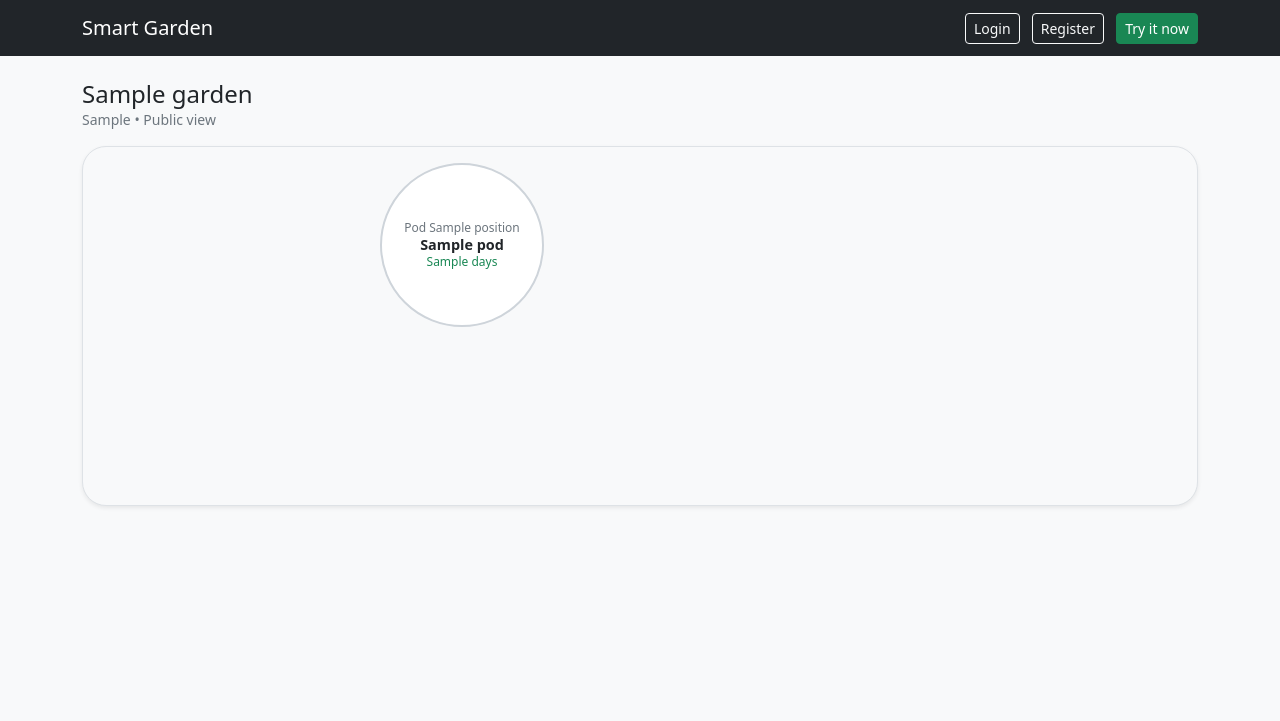
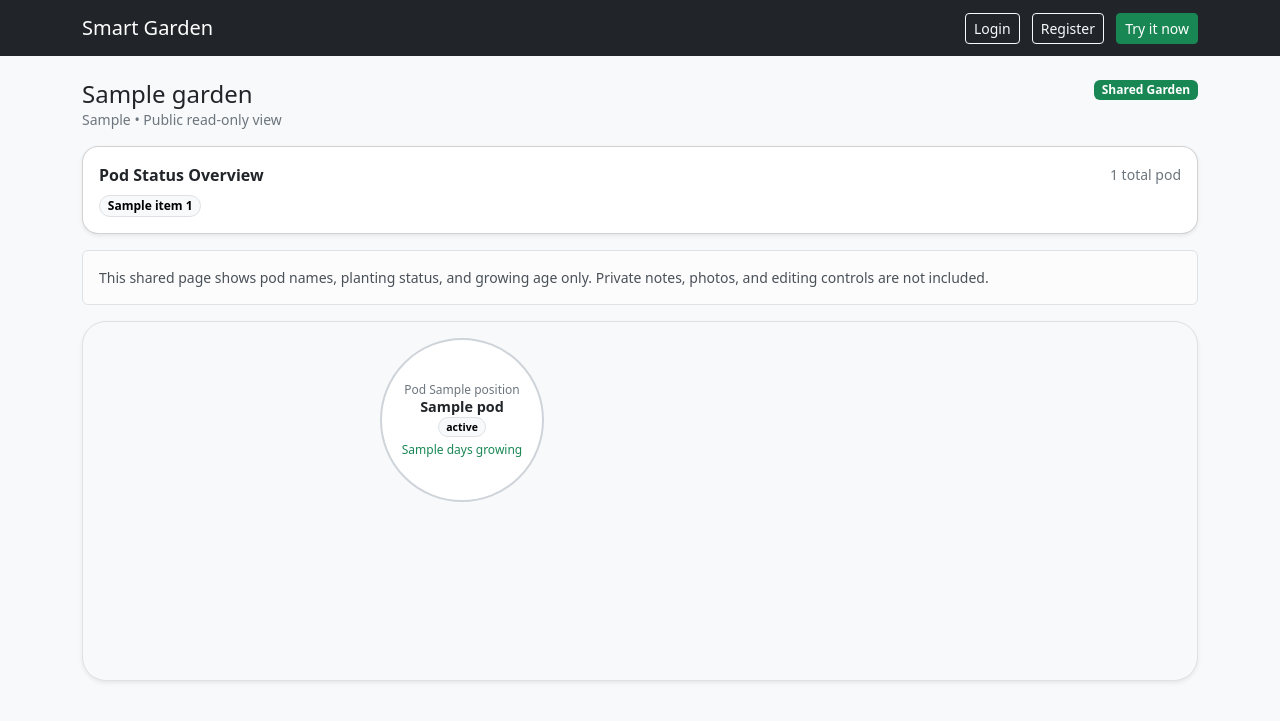
Before and after one commit to drakeg/smartgarden, a Django app: template templates/gardens/garden_public.html in a window 1280 px wide. Shown: the top 721 px of the page. Run offline with Django 5.2, Linux system fonts and the light colour scheme; the template is opened without the code that fills it: most values are stand-ins (such as "Sample title", 1, 10 or a date in 2020); some libraries are stand-ins or nearby versions.

Commit message:
Expand public garden snapshot

```diff
--- a/templates/gardens/garden_public.html
+++ b/templates/gardens/garden_public.html
@@ -1,9 +1,32 @@
 {% extends "gardens/base.html" %}
 {% block title %}{{ garden.name }} (Public){% endblock %}
 {% block content %}
-<div class="mb-3">
-  <h1 class="h4 mb-0">{{ garden.name }}</h1>
-  <div class="muted small">{{ garden.get_device_type_display }} • Public view</div>
+<div class="d-flex flex-wrap align-items-start justify-content-between gap-2 mb-3">
+  <div>
+    <h1 class="h4 mb-0">{{ garden.name }}</h1>
+    <div class="muted small">{{ garden.get_device_type_display }} • Public read-only view</div>
+  </div>
+  <span class="badge text-bg-success">Shared Garden</span>
+</div>
+
+<div class="card shadow-sm rounded-4 mb-3">
+  <div class="card-body py-3">
+    <div class="d-flex flex-wrap align-items-center justify-content-between gap-2 mb-2">
+      <div class="fw-semibold">Pod Status Overview</div>
+      <div class="muted small">{{ pods|length }} total pod{{ pods|length|pluralize }}</div>
+    </div>
+    <div class="d-flex flex-wrap gap-2">
+      {% for item in status_overview %}
+        <span class="badge rounded-pill text-bg-light border">
+          {{ item.label }} <span class="fw-bold">{{ item.count }}</span>
+        </span>
+      {% endfor %}
+    </div>
+  </div>
+</div>
+
+<div class="alert alert-light border small">
+  This shared page shows pod names, planting status, and growing age only. Private notes, photos, and editing controls are not included.
 </div>
 
 <div class="tray shadow-sm">
@@ -12,10 +35,13 @@
       <div class="pod" style="cursor: default;">
         <div class="pos">Pod {{ pod.position }}</div>
         <div class="label">{{ pod.display_label|truncatechars:16 }}</div>
-        {% if pod.days_growing %}
-          <div class="days">{{ pod.days_growing }} day{% if pod.days_growing != 1 %}s{% endif %}</div>
+        <div class="small mb-1">
+          <span class="badge rounded-pill text-bg-light border">{{ pod.get_status_display }}</span>
+        </div>
+        {% if pod.days_growing is not None %}
+          <div class="days">{{ pod.days_growing }} day{% if pod.days_growing != 1 %}s{% endif %} growing</div>
         {% else %}
-          <div class="muted small">—</div>
+          <div class="muted small">Not dated</div>
         {% endif %}
       </div>
     {% endfor %}
```
